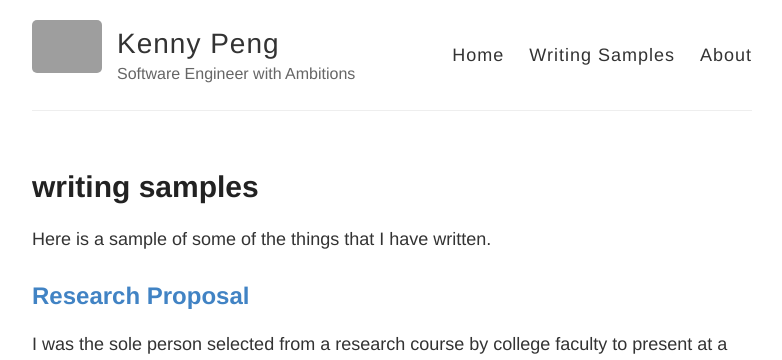
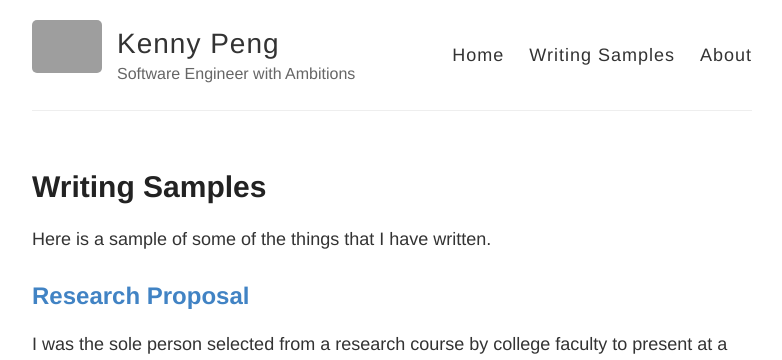
Before and after one commit to Kenny-Peng/Kenny-Peng.github.io, a Jekyll site: the page built from writing-samples.html, in a window 1280 px wide and 900 px high, cut to the strip 0-360 px from the top of the window. Shown: the whole strip, without its empty margins (248-1030 px from the left). Built offline with Jekyll 4.4.1, drawn with Linux system fonts in a browser that asks for light colours; grey boxes are pictures that could not be loaded.

```diff
--- a/writing-samples.html
+++ b/writing-samples.html
@@ -1,6 +1,6 @@
 ---
 layout: page
-title: writing samples
+title: Writing Samples
 permalink: /writing-samples/
 ---
 
```
